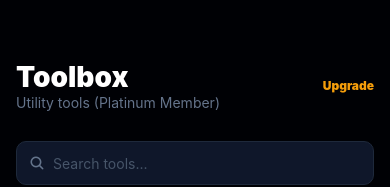
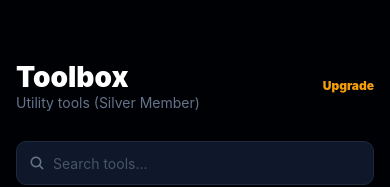
Before and after one commit to developerekene/ToolBox, a React Native app: screen /home in a window 390 px wide. Shown: the top 187 px of the page. Built offline with nearby package versions, Linux system fonts and the light colour scheme; no server answers; what expo-image-manipulator would draw is missing.

Commit message:
changed tier state to silver

```diff
--- a/src/app/UI/screens/toolbox/ToolboxScreen.tsx
+++ b/src/app/UI/screens/toolbox/ToolboxScreen.tsx
@@ -73,7 +73,7 @@ import { CalendarProvider } from "./newtools/calendar/Calendarcontext ";
 
 const ToolboxsScreen: any = () => {
   const [selectedTool, setSelectedTool] = useState<string | null>(null);
-  const [userTier, setUserTier] = useState<Tier>("Platinum");
+  const [userTier, setUserTier] = useState<Tier>("Silver");
   const [membershipVisible, setMembershipVisible] = useState(false);
 
   const [checkoutVisible, setCheckoutVisible] = useState(false);
```
